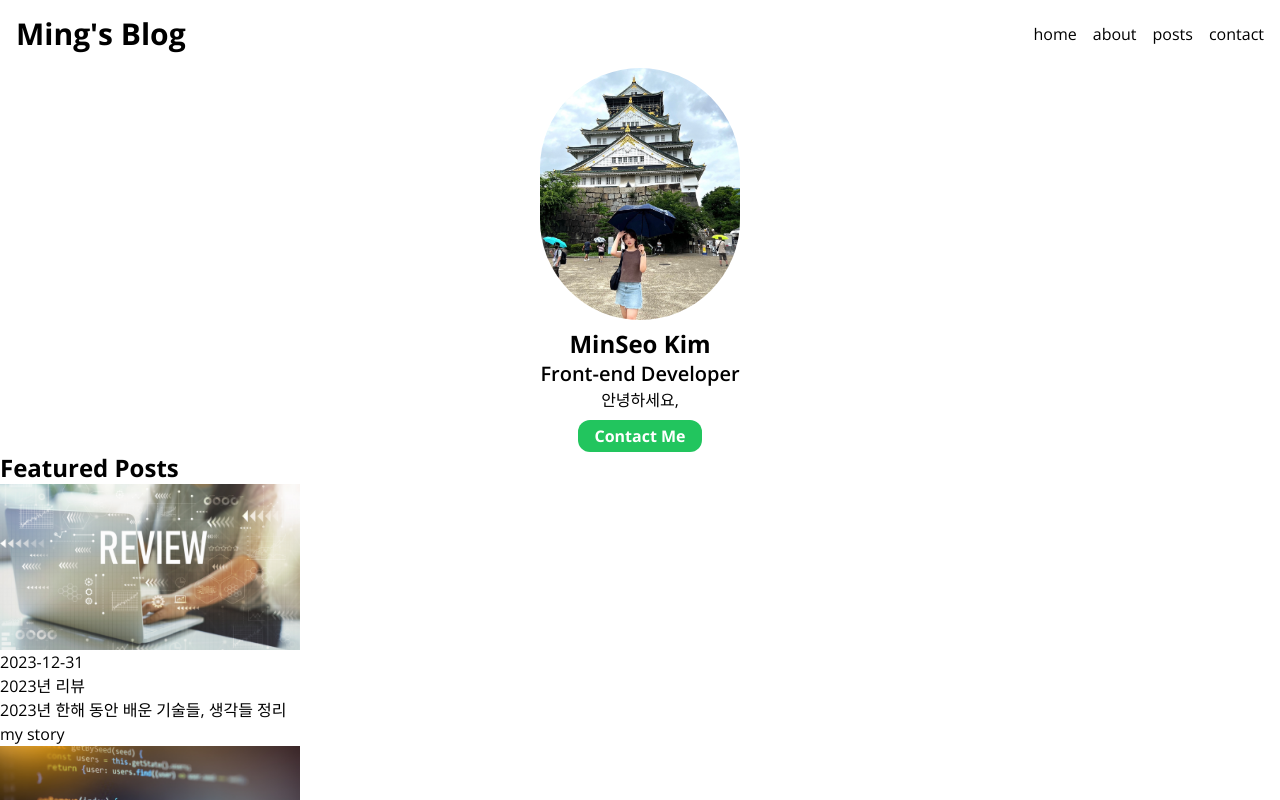
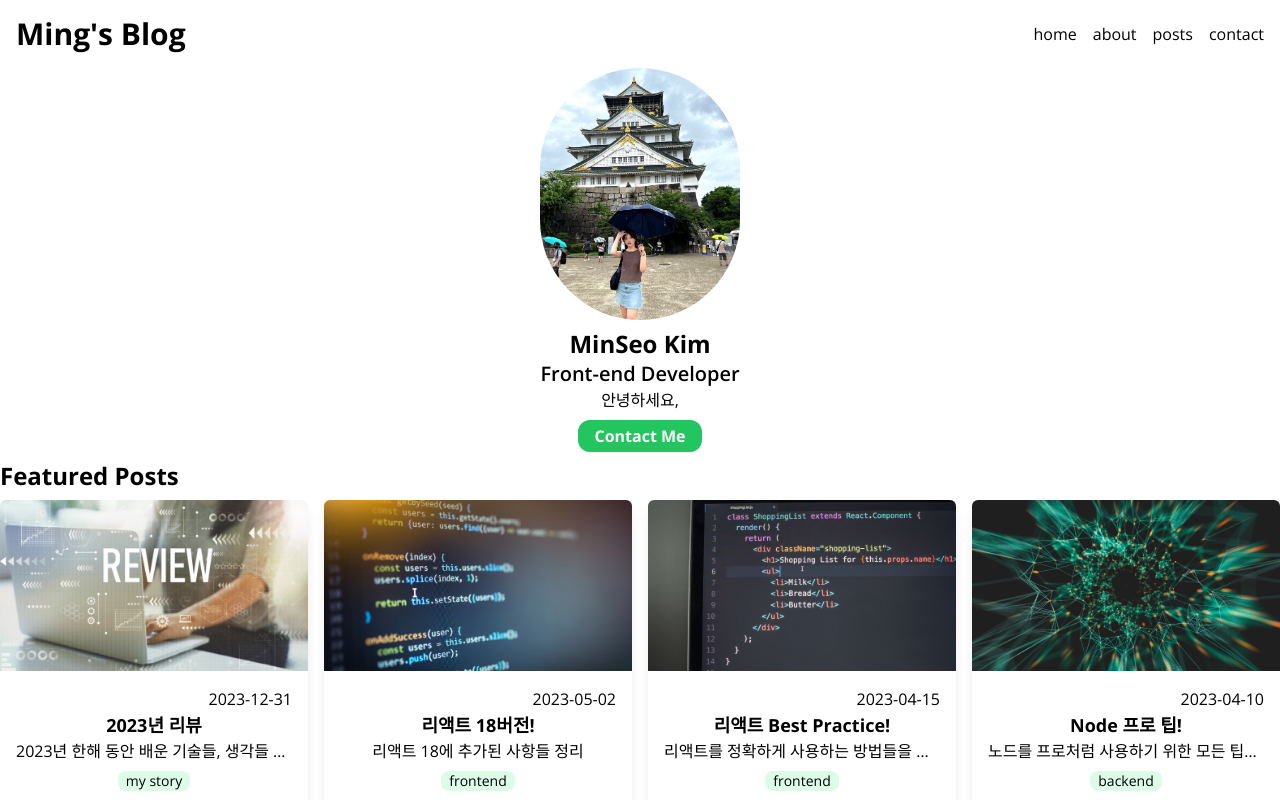
Before and after one commit to minseokiim/MyNextBlog, a Next.js app: page / in a window 1280 px wide. Built offline with nearby package versions, Linux system fonts and the light colour scheme.

Commit message:
design: 카드 컴포넌트 스타일링

```diff
--- a/src/components/CardPost.tsx
+++ b/src/components/CardPost.tsx
@@ -9,18 +9,24 @@ export default function CardPost({
 }: Props) {
   return (
     <Link href={`/posts/${path}`}>
+      <article className="rounded-md overflow-hidden shadow-lg">
         <Image
+          className="w-full "
           src={`/images/posts/${path}.png`}
           alt={title}
           width={300}
           height={200}
         />
-      <div>
-        <time>{date.toString()}</time>
-        <h3>{title}</h3>
-        <p>{description}</p>
-        <span>{category}</span>
+        <div className="flex flex-col items-center p-4">
+          <time className="self-end">{date.toString()}</time>
+          <h3 className="text-lg font-bold">{title}</h3>
+          <p className="w-full truncate text-center">{description}</p>
+          {/*truncate : 말 줄임표시 클래스, 너비를 지정해줘야 함. */}
+          <span className="text-sm rounded-lg bg-green-100 px-2 my-2">
+            {category}
+          </span>
         </div>
+      </article>
     </Link>
   );
 }
--- a/src/components/FeaturedPosts.tsx
+++ b/src/components/FeaturedPosts.tsx
@@ -8,7 +8,7 @@ export default async function FeaturedPosts() {
 
   return (
     <section>
-      <h2 className="text-2xl font-bold">Featured Posts</h2>
+      <h2 className="text-2xl font-bold my-2">Featured Posts</h2>
       <GridPosts posts={posts} />
     </section>
   );
--- a/src/components/GridPosts.tsx
+++ b/src/components/GridPosts.tsx
@@ -4,7 +4,7 @@ import CardPost from "./CardPost";
 
 export default function GridPosts({ posts }: { posts: Post[] }) {
   return (
-    <ul>
+    <ul className="grid gap-4 grid-cols-1 sm:grid-cols-2 md:grid-cols-3 lg:grid-cols-4">
       {posts.map((post) => (
         <li key={post.path}>
           <CardPost post={post} />
```
Lines whose indentation alone changed are shown as unchanged.
